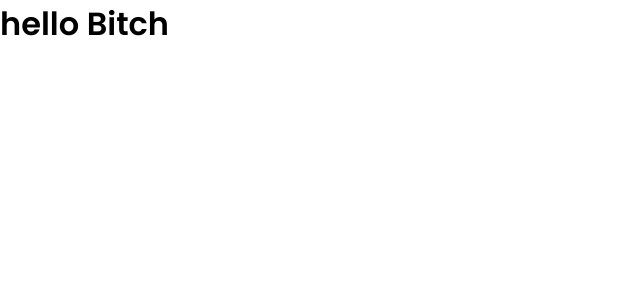
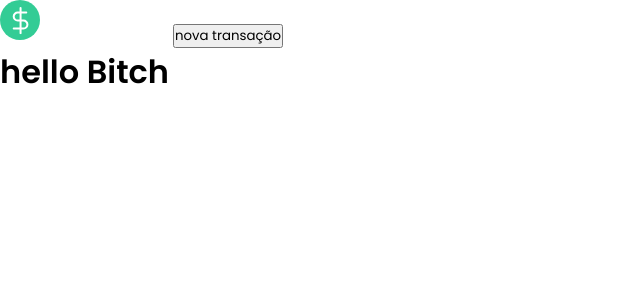
Before and after one commit to helenapaixao/Dtmoney, a React (Create React App) app: page / in a window 1280 px wide. Shown: the top 300 px of the page, without its empty margins (0-640 px from the left). Built offline with nearby package versions, Linux system fonts and the light colour scheme.

Commit message:
feat: add component header

```diff
--- a/src/App.tsx
+++ b/src/App.tsx
@@ -1,9 +1,12 @@
 import React from 'react';
 import {GlobalStyle} from './styles/global'
+
+import {Header} from './components/Header'
 
 function App() {
   return (
     <>
+    <Header/>
     <GlobalStyle/>
    <h1>hello Bitch</h1>
 
--- /dev/null
+++ b/src/components/Header/index.tsx
@@ -0,0 +1,14 @@
+import React from 'react';
+
+import Logo from '../../assets/logo.svg'
+
+export function Header() {
+  return(
+  <header>
+    <img src={Logo} alt="dtmoney"/>
+    <button type="button">
+      nova transação
+    </button>
+  </header>
+  )
+}
```
